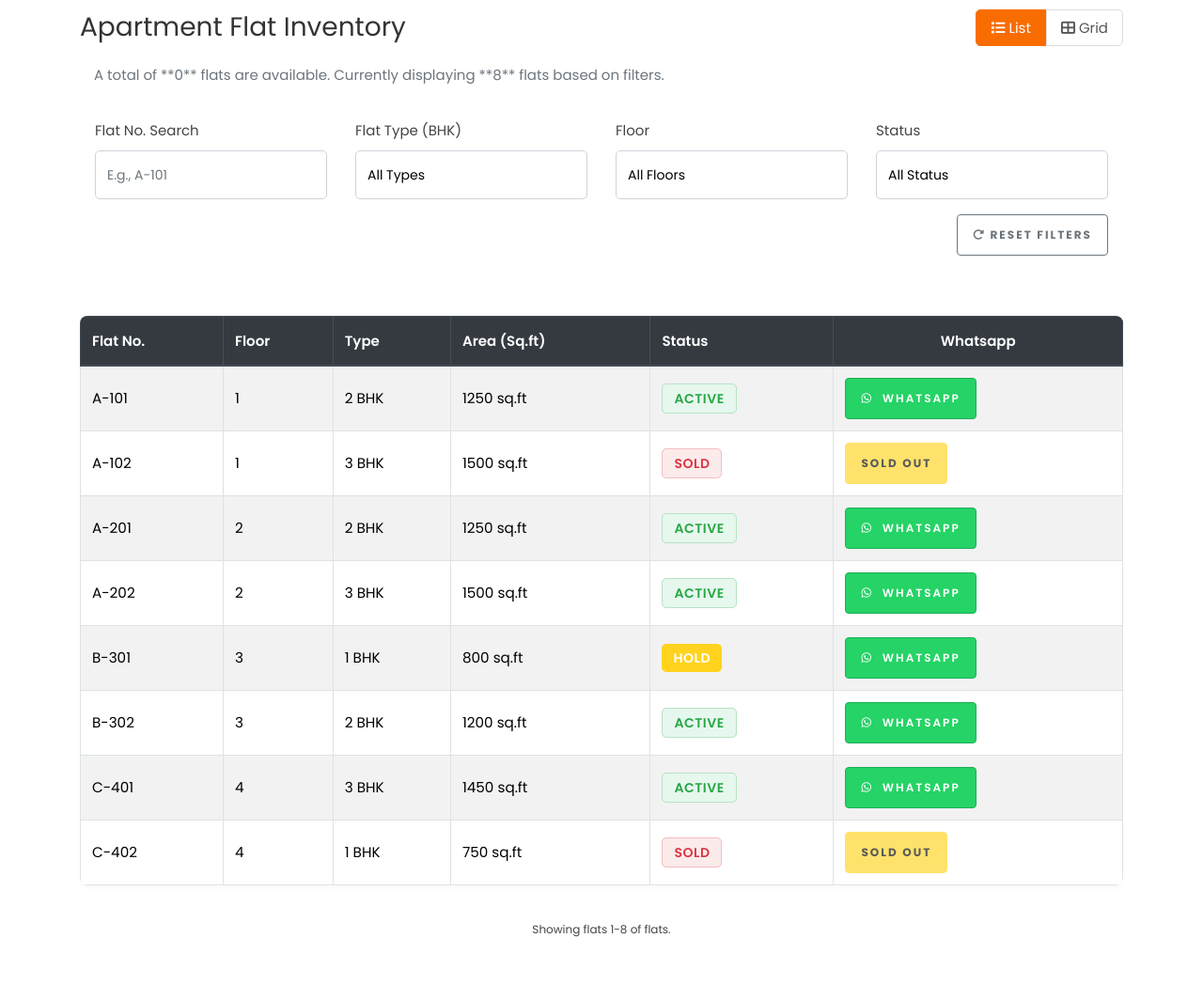
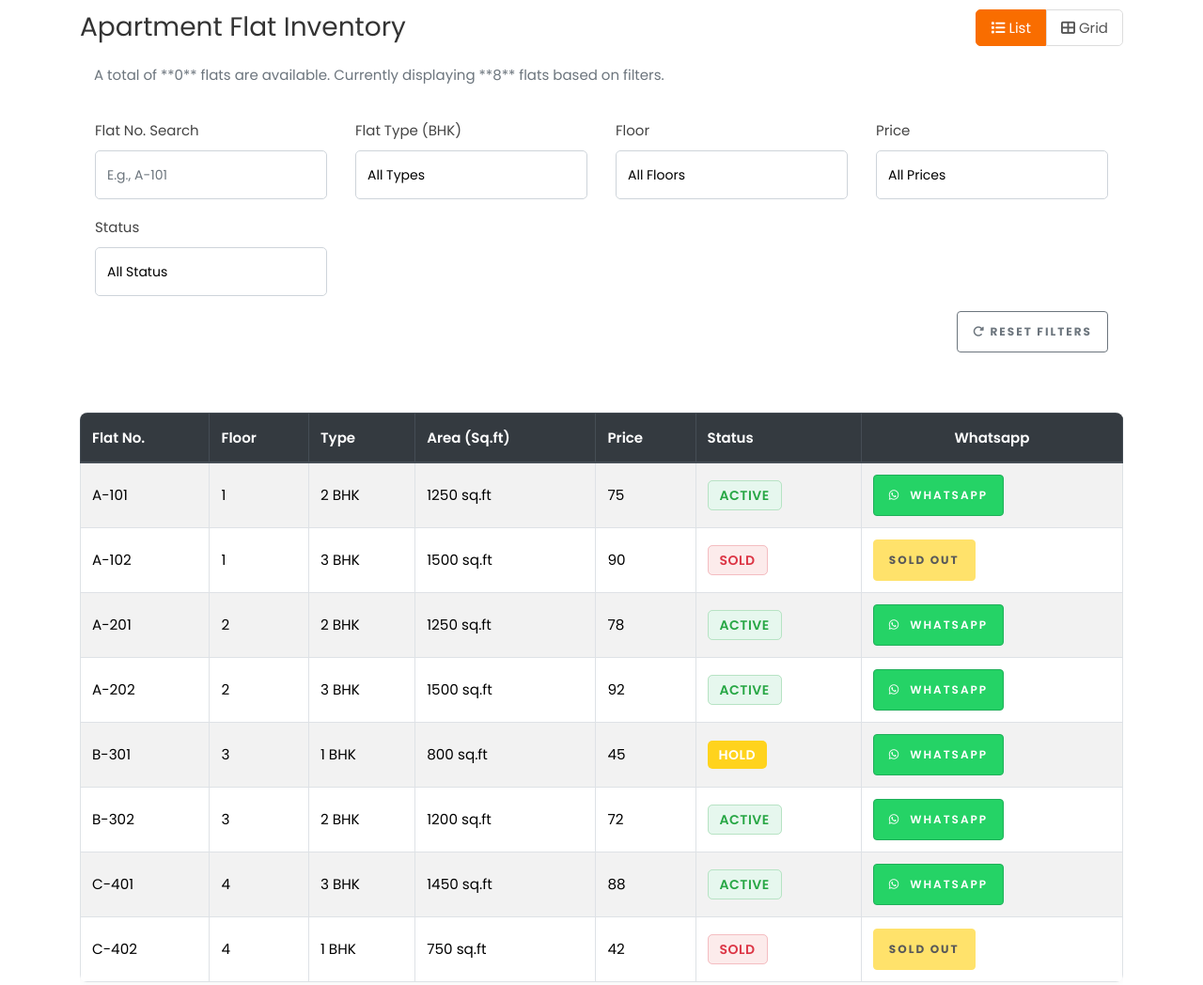
Before and after one commit to ACS1100/Construction-Desam, a plain HTML site: page apartment.html in a window 1280 px wide. Shown: the part 2760-3808 px from the top of the page at 94% size. Drawn offline with nearby package versions, Linux system fonts and the light colour scheme.

Commit message:
Apartment Updated.

```diff
--- a/apartment.html
+++ b/apartment.html
@@ -734,11 +734,20 @@
             </div>
 
             <div class="col-md-3 mb-3">
+              <label for="flat-price-filter" class="form-label">Price</label>
+              <select id="flat-price-filter" class="form-control">
+                <option value="all">All Prices</option>
+              </select>
+            </div>
+
+            <div class="col-md-3 mb-3">
               <label for="flat-status-filter" class="form-label">Status</label>
               <select id="flat-status-filter" class="form-control">
                 <option value="all">All Status</option>
               </select>
             </div>
+
+
 
             <div class="col-12 text-right">
               <button id="reset-filters" class="btn btn-sm btn-outline-secondary"><i
@@ -757,6 +766,7 @@
                   <th>Floor</th>
                   <th>Type</th>
                   <th>Area (Sq.ft)</th>
+                                    <th>Price</th>
                   <th>Status</th>
                   <th class="text-center">Whatsapp</th>
                 </tr>
--- a/js/apartment.js
+++ b/js/apartment.js
@@ -1,14 +1,14 @@
 // =========================================================================
 // *** APARTMENT FLAT INVENTORY DATA ***
 const customerFlatData = [
-    { "flatNo": "A-101", "floor": 1, "type": "2 BHK", "sqft": 1250, "facing": "East", "status": "Active" },
-    { "flatNo": "A-102", "floor": 1, "type": "3 BHK", "sqft": 1500, "facing": "North", "status": "Sold" },
-    { "flatNo": "A-201", "floor": 2, "type": "2 BHK", "sqft": 1250, "facing": "East", "status": "Active" },
-    { "flatNo": "A-202", "floor": 2, "type": "3 BHK", "sqft": 1500, "facing": "North", "status": "Active" },
-    { "flatNo": "B-301", "floor": 3, "type": "1 BHK", "sqft": 800, "facing": "South", "status": "Hold" },
-    { "flatNo": "B-302", "floor": 3, "type": "2 BHK", "sqft": 1200, "facing": "West", "status": "Active" },
-    { "flatNo": "C-401", "floor": 4, "type": "3 BHK", "sqft": 1450, "facing": "East", "status": "Active" },
-    { "flatNo": "C-402", "floor": 4, "type": "1 BHK", "sqft": 750, "facing": "North", "status": "Sold" },
+    { "flatNo": "A-101", "floor": 1, "type": "2 BHK", "sqft": 1250, "facing": "East", "status": "Active", "price": 75 },
+    { "flatNo": "A-102", "floor": 1, "type": "3 BHK", "sqft": 1500, "facing": "North", "status": "Sold", "price": 90 },
+    { "flatNo": "A-201", "floor": 2, "type": "2 BHK", "sqft": 1250, "facing": "East", "status": "Active", "price": 78 },
+    { "flatNo": "A-202", "floor": 2, "type": "3 BHK", "sqft": 1500, "facing": "North", "status": "Active", "price": 92 },
+    { "flatNo": "B-301", "floor": 3, "type": "1 BHK", "sqft": 800, "facing": "South", "status": "Hold", "price": 45 },
+    { "flatNo": "B-302", "floor": 3, "type": "2 BHK", "sqft": 1200, "facing": "West", "status": "Active", "price": 72 },
+    { "flatNo": "C-401", "floor": 4, "type": "3 BHK", "sqft": 1450, "facing": "East", "status": "Active", "price": 88 },
+    { "flatNo": "C-402", "floor": 4, "type": "1 BHK", "sqft": 750, "facing": "North", "status": "Sold", "price": 42 },
 ];
 
 // =========================================================================
@@ -35,6 +35,7 @@ function filterAndRender() {
     // Replace jQuery .val() with native .value
     const floorFilter = getValue('flat-floor-filter');
     const typeFilter = getValue('flat-type-filter');
+    const priceFilter = getValue('flat-price-filter');
     const statusFilter = getValue('flat-status-filter');
     const searchInput = getValue('flat-no-filter').toLowerCase().trim();
 
@@ -46,15 +47,17 @@ function filterAndRender() {
     filteredData = customerFlatData.filter(flat => {
         const floorMatch = floorFilter === 'all' || flat.floor.toString() === floorFilter;
         const typeMatch = typeFilter === 'all' || flat.type === typeFilter;
+const priceMatch = priceFilter === 'all' || flat.price === parseFloat(priceFilter);
         const statusMatch = statusFilter === 'all' || flat.status === statusFilter;
 
         const searchMatch = searchInput === '' ||
             flat.flatNo.toLowerCase().includes(searchInput) ||
             flat.floor.toString().includes(searchInput) ||
             flat.type.toLowerCase().includes(searchInput) ||
+                        flat.price.toLowerCase().includes(searchInput) ||
             flat.status.toLowerCase().includes(searchInput);
 
-        return floorMatch && typeMatch && statusMatch && searchMatch;
+        return floorMatch && typeMatch && priceMatch && statusMatch && searchMatch;
     });
 
     // Reset pagination and render (Replace jQuery .text())
@@ -128,6 +131,7 @@ function renderTable(data) {
             `Type: ${flat.type}\n` +
             `Area: ${flat.sqft} sq.ft\n` +
             `Facing: ${flat.facing}\n` +
+                        `Price: ${flat.price}\n` +
             `Status: ${statusText}\n` +
             `Please share the price and next steps.`
         );
@@ -143,6 +147,8 @@ function renderTable(data) {
                 <td>${flat.floor}</td>
                 <td>${flat.type}</td>
                 <td>${sqftDisplay}</td>
+                                <td>${flat.price}</td>
+
                 <td><span class="status-badge ${badgeClass}">${statusText}</span></td>
                 <td>${btnHtml}</td>
             </tr>
@@ -179,6 +185,7 @@ function renderGrid(data) {
             `Type: ${flat.type}\n` +
             `Area: ${flat.sqft} sq.ft\n` +
             `Facing: ${flat.facing}\n` +
+                        `Price: ${flat.price}\n` +
             `Status: ${statusText}\n` +
             `Please share the price and next steps.`
         );
@@ -211,6 +218,10 @@ function renderGrid(data) {
                         <div class="plot-detail-row">
                             <span class="plot-label"><i class="fa-solid fa-compass"></i> Facing:</span>
                             <span class="plot-value">${flat.facing}</span>
+                        </div>
+                        <div class="plot-detail-row">
+                            <span class="plot-label"><i class="fa-solid fa-key"></i> Price:</span>
+                            <span class="plot-value">${flat.price}</span>
                         </div>
                         ${btnHtml}
                     </div>
@@ -307,10 +318,12 @@ function renderPagination() {
 function initialSetup() {
     const floorFilter = getEl('flat-floor-filter');
     const typeFilter = getEl('flat-type-filter');
+        const priceFilter = getEl('flat-price-filter');
     const statusFilter = getEl('flat-status-filter');
 
     const floors = new Set();
     const types = new Set();
+    const prices = new Set();
 
     // Manually add options for status, or populate dynamically from data if needed
     // Re-populate Status filter options explicitly
@@ -323,6 +336,8 @@ function initialSetup() {
     customerFlatData.forEach(flat => {
         floors.add(flat.floor.toString());
         types.add(flat.type);
+                prices.add(flat.price);
+
     });
 
     // Populate Floor Filter
@@ -339,8 +354,15 @@ function initialSetup() {
         });
     }
 
+        if (priceFilter) {
+        Array.from(prices).sort().forEach(price => {
+            priceFilter.insertAdjacentHTML('beforeend', `<option value="${price}">${price}</option>`);
+        });
+    }
+
+
     // Bind filter change events
-    const filterInputs = ['flat-floor-filter', 'flat-type-filter', 'flat-status-filter', 'flat-no-filter'];
+    const filterInputs = ['flat-floor-filter', 'flat-type-filter', 'flat-price-filter', 'flat-status-filter', 'flat-no-filter'];
     filterInputs.forEach(id => {
         const el = getEl(id);
         if (el) el.addEventListener(el.tagName === 'INPUT' ? 'keyup' : 'change', filterAndRender);
@@ -383,6 +405,8 @@ function resetFilters() {
     if (getEl('flat-floor-filter')) getEl('flat-floor-filter').value = 'all';
     if (getEl('flat-type-filter')) getEl('flat-type-filter').value = 'all';
     if (getEl('flat-status-filter')) getEl('flat-status-filter').value = 'all';
+        if (getEl('flat-price-filter')) getEl('flat-price-filter').value = 'all';
+
     if (getEl('flat-no-filter')) getEl('flat-no-filter').value = '';
     filterAndRender();
 }
@@ -522,8 +546,9 @@ function handleScheduleVisitSubmit() {
         const modalInstance = bootstrap.Modal.getInstance(visitModalEl) || new bootstrap.Modal(visitModalEl);
         modalInstance.hide();
     }
+}
 
-    // Native JavaScript Floor Plan Logic (No jQuery as requested for this feature)
+// Native JavaScript Floor Plan Logic (No jQuery as requested for this feature)
 
     // --- Floor Plan Data Structure (Max 5 images per plan) ---
     const floorPlanData = {
@@ -639,8 +664,6 @@ function handleScheduleVisitSubmit() {
     });
 
 
-}
-
 /**
  * EMI Calculator Logic
  * This file contains the primary function to calculate EMI
```
